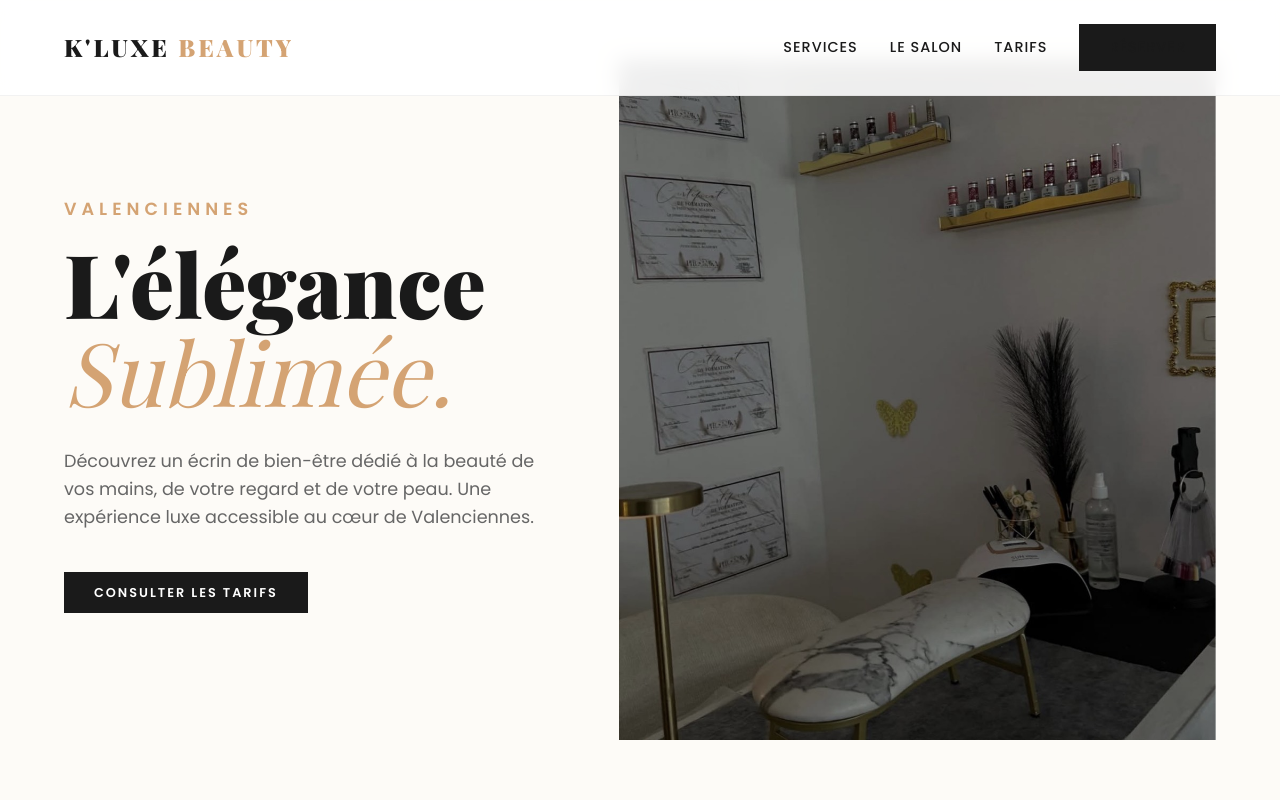
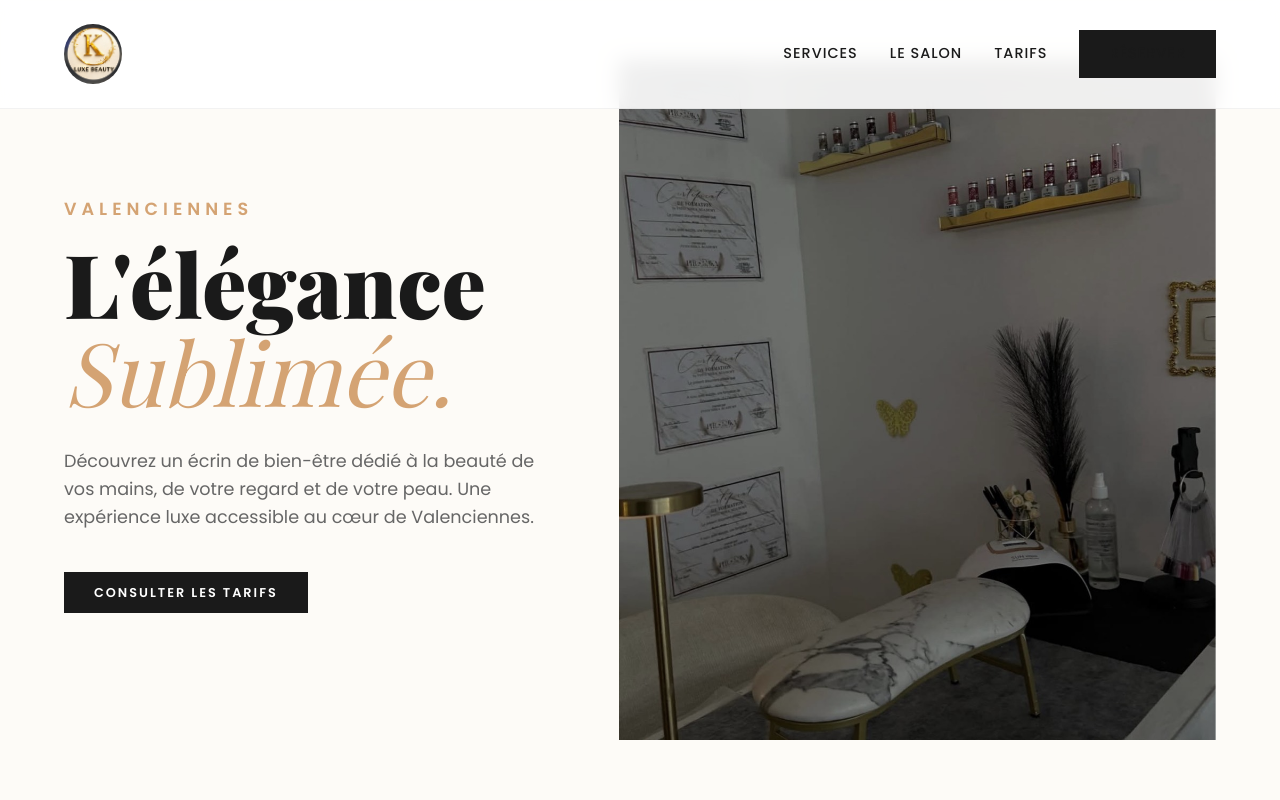
Before and after one commit to rayaneballouk13-source/nails-valenciennes, a plain HTML site: page index.html in a window 1280 px wide. Shown: the top 800 px of the page. Drawn offline with nearby package versions, Linux system fonts and the light colour scheme; a web font is replaced by a local one.

Commit message:
add actual logo

```diff
--- a/index.html
+++ b/index.html
@@ -88,7 +88,7 @@
 <body>
 
     <header>
-        <a href="#" class="brand">K'LUXE <span>BEAUTY</span></a>
+        <a href="#" class="brand" style="display: flex; align-items: center;"><img src="/images/logo-client.jpg" alt="K'Luxe Beauty" style="height: 60px; mix-blend-mode: multiply; border-radius: 50%;"></a>
         <nav class="nav-links">
             <a href="#services">Services</a>
             <a href="#interior">Le Salon</a>
@@ -196,7 +196,7 @@
     <footer>
         <div class="footer-top">
             <div class="footer-col">
-                <a href="#" class="brand" style="color: white; background: none;">K'LUXE <span>BEAUTY</span></a>
+                <a href="#" class="brand" style="display: flex; align-items: center;"><img src="/images/logo-client.jpg" alt="K'Luxe Beauty" style="height: 60px; border-radius: 50%;"></a>
                 <p style="margin-top: 1.5rem;">Salon de beauté premium spécialisé dans l'onglerie et les soins nouvelle génération.</p>
             </div>
             <div class="footer-col">
```
Also changed, not shown: public/images/logo-client.jpg (added).
